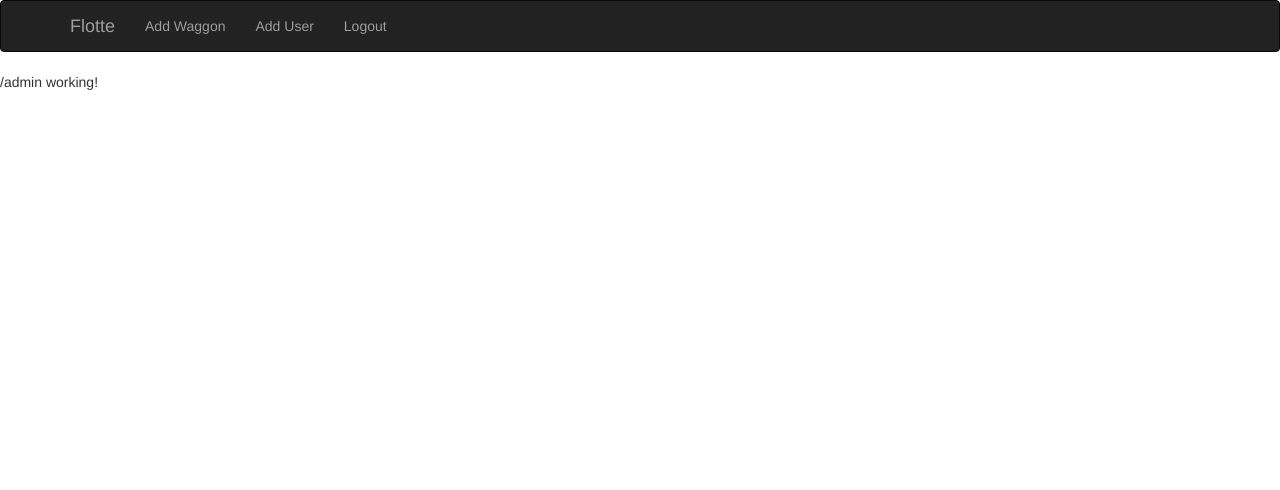
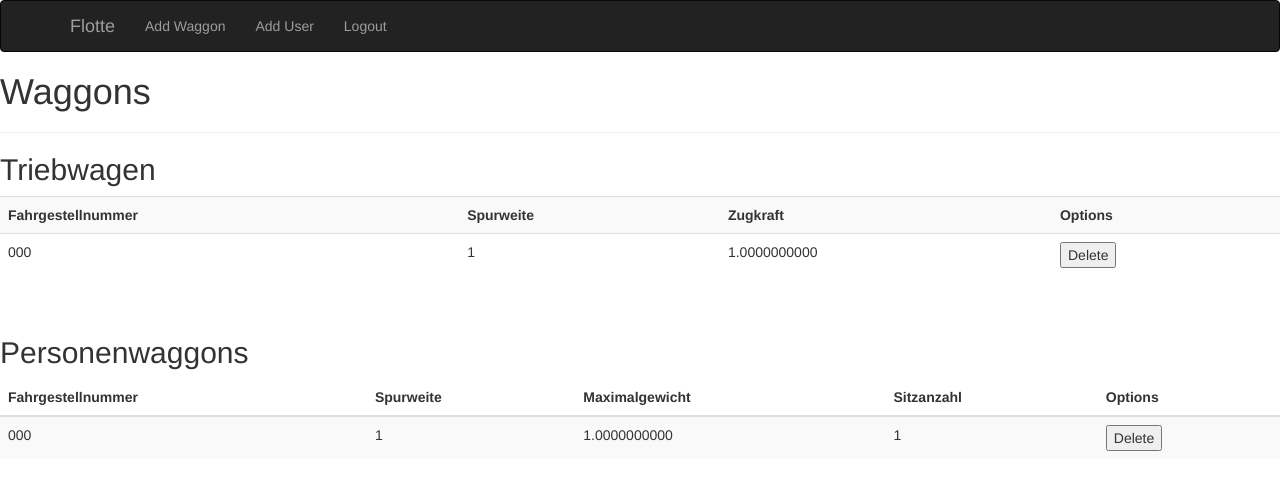
Before and after one commit to PR-DKE/flotten-informationssystem, a Flask app: page /admin in a window 1280 px wide. Shown: the top 490 px of the page. Run offline with Flask 2, Linux system fonts and the light colour scheme; a user stored in the database is signed in; tables that the repository leaves empty hold one stand-in row (values such as "Sample post"); some libraries are stand-ins or nearby versions.

Commit message:
tables for waggons and deleting waggons

```diff
--- a/src/main/forms.py
+++ b/src/main/forms.py
@@ -27,8 +27,8 @@ class AddUserForm(FlaskForm):
             raise ValidationError('Only company email allowed (@jku-linien.at)')
 
 class AddTriebwagenForm(FlaskForm):
+    spurweite = RadioField('Spurweite (mm)', choices=[('normalspur','1435'),('schmalspur','1000')], default='normalspur')
     fahrgestellnummer = StringField('Fahrgestellnummer', validators=[DataRequired()])
-    spurweite = RadioField('Spurweite (mm)', choices=[('normalspur','1435'),('schmalspur','1000')], default='normalspur')
     zugkraft = DecimalField('Zugkraft (t)', validators=[DataRequired()])
     submit = SubmitField('Add Waggon')
 
@@ -38,9 +38,9 @@ class AddTriebwagenForm(FlaskForm):
             raise ValidationError('Fahrgestellnummer already in use')
 
 class AddPersonenwaggonForm(FlaskForm):
-    fahrgestellnummer = StringField('Fahrgestellnummer', validators=[DataRequired()])
     spurweite = RadioField('Spurweite (mm)', choices=[('normalspur', '1435'), ('schmalspur', '1000')],
                            default='normalspur')
+    fahrgestellnummer = StringField('Fahrgestellnummer', validators=[DataRequired()])
     sitzanzahl = IntegerField('Sitzplätze', validators=[DataRequired()])
     maxGewicht = DecimalField('Maximal-Gewicht (t)', validators=[DataRequired()])
     submi = SubmitField('Add Waggon')
--- a/src/main/routes.py
+++ b/src/main/routes.py
@@ -35,11 +35,24 @@ def logout():
     flash('You have benn logged out')
     return redirect(url_for('indexLanding'))
 
-@app.route('/admin')
+@app.route('/admin', methods=['GET', 'POST'])
 @login_required
 @admin_required
 def adminLanding():
-    return render_template("admin.html", title="Flotte- Home")
+    if request.method == 'POST':
+        if request.form.get('personenwaggon'):
+            db.session.query(Personenwaggon).filter(Personenwaggon.fahrgestellnummer == request.form.get('personenwaggon')).delete()
+            db.session.commit()
+            flash("Deleted {}".format(request.form.get('personenwaggon')))
+        if request.form.get('triebwagen'):
+            db.session.query(Triebwagen).filter(
+            Triebwagen.fahrgestellnummer == request.form.get('triebwagen')).delete()
+            db.session.commit()
+            flash("Deleted {}".format(request.form.get('triebwagen')))
+        return redirect(url_for('adminLanding'))
+    triebwagen = Triebwagen.query.all()
+    personenwaggons = Personenwaggon.query.all()
+    return render_template("admin.html", title="Flotte- Home", triebwaegen=triebwagen, personenwaggons=personenwaggons)
 
 @app.route('/admin/user', methods=['GET', 'POST'])
 @login_required
@@ -76,6 +89,7 @@ def addWaggon():
               'Zugkraft= {} '.format(form.fahrgestellnummer.data, spurweite, form.zugkraft.data))
         return redirect(url_for('addWaggon'))
     if form2.validate_on_submit():
+        spurweite = 1435
         if form2.spurweite.data == 'schmalspur':
             spurweite = 1000
         wagen = Personenwaggon(fahrgestellnummer=form2.fahrgestellnummer.data,
@@ -91,6 +105,10 @@ def addWaggon():
         return redirect(url_for('addWaggon'))
     return render_template("addWaggon.html", form=form, form2=form2)
 
+@app.route('/admin')
+
+
+
 @app.route('/employee')
 @login_required
 def empLanding():
--- a/src/main/templates/admin-base.html
+++ b/src/main/templates/admin-base.html
@@ -3,6 +3,11 @@
 
 
 {% block title %}{{ title }}{% endblock %}
+
+{% block styles %}
+{{ super() }}
+{% endblock %}
+
 
 
 {% block navbar %}
@@ -31,8 +36,6 @@
 
 
 {% block content %}
-
-
 {% with messages = get_flashed_messages() %}
 {% if messages %}
 <ul>
@@ -43,3 +46,8 @@
 {% endif %}
 {% endwith %}
 {% endblock %}
+
+
+{% block scripts %}
+{{ super() }}
+{% endblock %}
--- a/src/main/templates/admin.html
+++ b/src/main/templates/admin.html
@@ -2,7 +2,60 @@
 
 {% block content %}
 {{super()}}
-<div>
-    /admin working!
+
+<h1>Waggons</h1>
+<hr>
+<h2>Triebwagen</h2>
+<div class="triebwagen-table">
+    <table id="triebwagen-data" class="table table-striped" >
+        <th>Fahrgestellnummer</th>
+        <th>Spurweite</th>
+        <th>Zugkraft</th>
+        <th>Options</th>
+        {% for triebwagen in triebwaegen %}
+        <tr>
+            <td>{{ triebwagen.fahrgestellnummer }}</td>
+            <td>{{ triebwagen.spurweite }}</td>
+            <td>{{ triebwagen.zugkraft }}</td>
+            <td>
+                <form action="{{ url_for('adminLanding') }}" method="POST">
+                <input id="triebwagen" name="triebwagen" type="hidden" value="{{triebwagen.fahrgestellnummer}}">
+                <button type="submit"> Delete </button>
+            </form>
+            </td>
+        </tr>
+        {% endfor %}
+    </table>
+</div>
+<br>
+<h2>Personenwaggons</h2>
+<div class="personenwaggon-table">
+    <table id="data" class="table table-striped">
+        <thead>
+        <tr>
+            <th>Fahrgestellnummer</th>
+            <th>Spurweite</th>
+            <th>Maximalgewicht</th>
+            <th>Sitzanzahl</th>
+            <th>Options</th>
+        </tr>
+        </thead>
+        <tbody>
+        {% for personenwaggon in personenwaggons %}
+        <tr>
+            <td>{{ personenwaggon.fahrgestellnummer }}</td>
+            <td>{{ personenwaggon.spurweite }}</td>
+            <td>{{ personenwaggon.maxGewicht }}</td>
+            <td>{{ personenwaggon.sitzanzahl }}</td>
+            <td>
+                <form action="{{ url_for('adminLanding') }}" method="POST">
+                <input id="personenwaggon" name="personenwaggon" type="hidden" value="{{personenwaggon.fahrgestellnummer}}">
+                <button type="submit"> Delete </button>
+            </form>
+            </td>
+        </tr>
+        {% endfor %}
+        </tbody>
+    </table>
 </div>
 {% endblock %}
--- a/src/main/templates/index.html
+++ b/src/main/templates/index.html
@@ -3,7 +3,7 @@
 
 
 {% block content %}
-<div class=col-md-4">
+<div class=col-md-3">
     {{ wtf.quick_form(form) }}
 </div>
 {% endblock %}}
```
